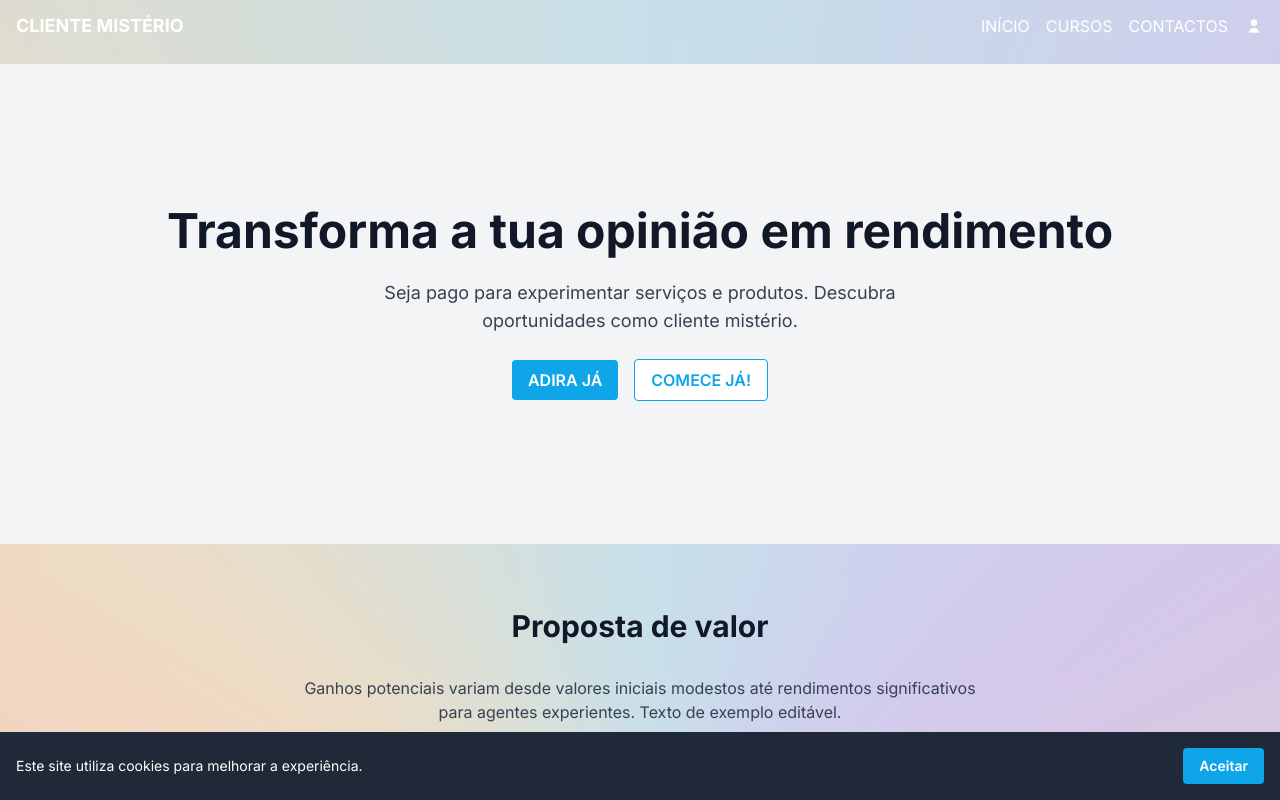
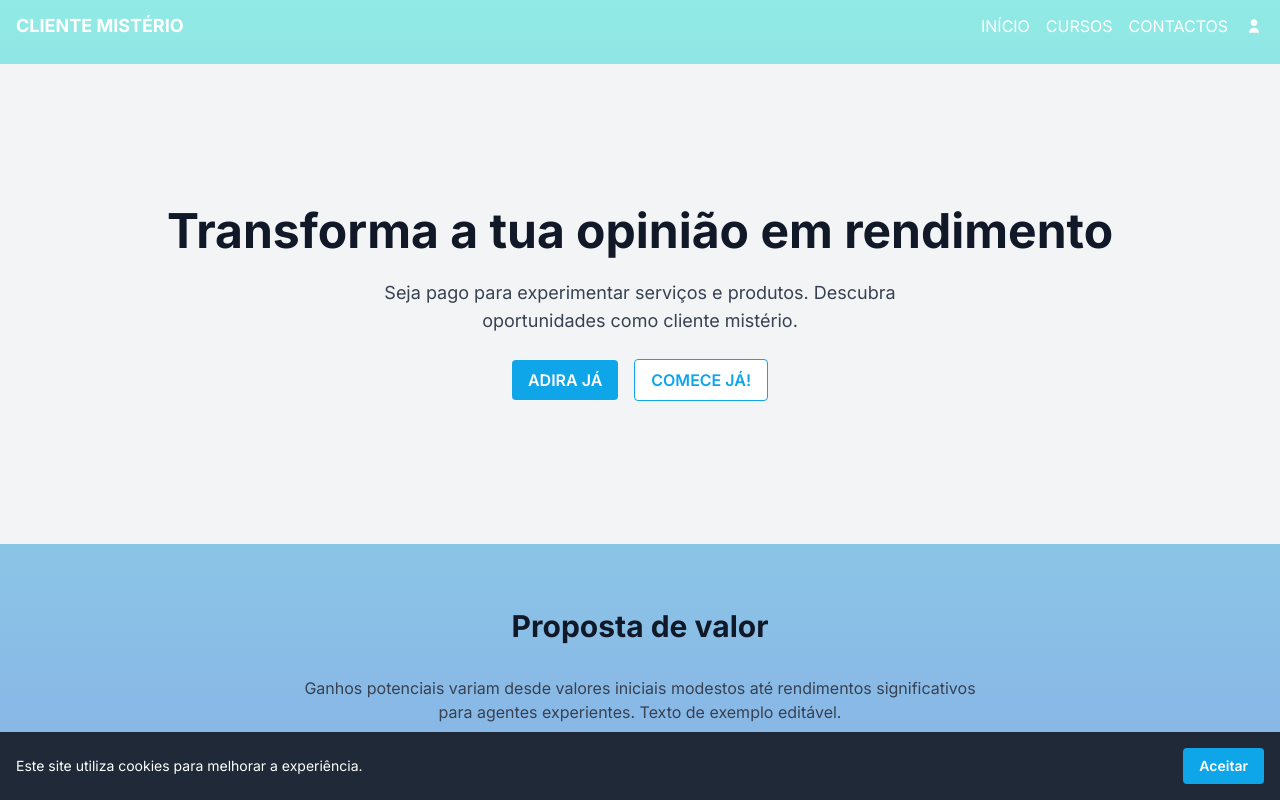
Before and after one commit to msantos51/clientemisterio, a Next.js app: page / in a window 1280 px wide. Shown: the top 800 px of the page. Built offline with nearby package versions, Linux system fonts and the light colour scheme.

Commit message:
fix: remove animated background

```diff
--- a/src/app/(site)/layout.tsx
+++ b/src/app/(site)/layout.tsx
@@ -1,24 +1,22 @@
-import '../../styles/globals.css';
-import { Inter } from 'next/font/google';
-import Header from '../../components/Header';
-import Footer from '../../components/Footer';
-import CookieBar from '../../components/CookieBar';
+import '../../styles/globals.css'; // Importa os estilos globais
+import { Inter } from 'next/font/google'; // Importa a fonte Inter do Google
+import Header from '../../components/Header'; // Importa o componente de cabeçalho
+import Footer from '../../components/Footer'; // Importa o componente de rodapé
+import CookieBar from '../../components/CookieBar'; // Importa a barra de cookies
 
 // Fonte principal do site
 const inter = Inter({ subsets: ['latin'] });
 
-// Layout raiz com cabeçalho, rodapé e fundo animado
+// Layout raiz com cabeçalho, rodapé e fundo estático
 export default function RootLayout({ children }: { children: React.ReactNode }) {
   return (
     <html lang="pt">
+      {/* Aplica a fonte Inter e renderiza os elementos principais */}
       <body className={inter.className}>
-        {/* Contêiner com fundo animado */}
-        <div className="animated-background">
-          <Header />
-          <main className="pt-16">{children}</main>
-          <Footer />
-          <CookieBar />
-        </div>
+        <Header /> {/* Cabeçalho exibido no topo */}
+        <main className="pt-16">{children}</main> {/* Conteúdo variável com espaço superior */}
+        <Footer /> {/* Rodapé com informações adicionais */}
+        <CookieBar /> {/* Aviso de cookies obrigatório */}
       </body>
     </html>
   );
--- a/src/styles/globals.css
+++ b/src/styles/globals.css
@@ -11,77 +11,11 @@ html, body {
   padding: 0;
   /* Garante altura mínima sem bloquear a rolagem */
   min-height: 100vh;
-  /* Aplica o gradiente pastel de fundo */
-  background: linear-gradient(135deg, #ffe8f3, #d9f3ff);
+  /* Aplica o gradiente vertical azul como fundo estático */
+  background: #7F7FD5; /* cor de fallback para navegadores antigos */
+  background: -webkit-linear-gradient(to bottom, #91EAE4, #86A8E7, #7F7FD5); /* suporte para Chrome 10-25 e Safari 5.1-6 */
+  background: linear-gradient(to bottom, #91EAE4, #86A8E7, #7F7FD5); /* padrão moderno (W3C, IE 10+, Edge, Firefox 16+, Chrome 26+, Opera 12+, Safari 7+) */
   /* Impede rolagem horizontal mantendo a vertical */
   overflow-x: hidden;
   overflow-y: auto;
 }
-
-/* Contêiner responsável pelo fundo animado */
-.animated-background {
-  position: relative;
-  z-index: 0; /* Cria contexto de empilhamento para o fundo animado */
-  width: 100%;
-  min-height: 100vh; /* Preenche a altura da janela para evitar segunda barra de rolagem */
-  /* Bloqueia transbordo lateral e vertical das camadas animadas */
-  overflow: hidden;
-  /* Gradiente radial suave sobreposto ao fundo */
-  background: radial-gradient(circle, rgba(255, 255, 255, 0.2), rgba(0, 0, 0, 0.1));
-}
-
-/* Camadas giratórias para criar o efeito de brilho */
-.animated-background::before,
-.animated-background::after {
-  content: "";
-  position: absolute;
-  top: 50%;
-  left: 50%;
-  width: 200%;
-  height: 200%;
-  background: conic-gradient(
-    from 0deg,
-    #ff9aa2,
-    #ffb7b2,
-    #ffdac1,
-    #e2f0cb,
-    #a2e4ff,
-    #c9afff,
-    #ffb7b2,
-    #ff9aa2
-  );
-  transform: translate(-50%, -50%);
-  animation: rotate 8s linear infinite;
-  filter: blur(50px);
-  opacity: 0.8;
-  z-index: -1; /* Posiciona o brilho atrás do conteúdo */
-  pointer-events: none; /* Permite interação com os elementos acima */
-}
-
-/* Segunda camada giratória para maior profundidade */
-.animated-background::after {
-  width: 180%;
-  height: 180%;
-  animation: rotate-reverse 10s linear infinite;
-  opacity: 0.6;
-}
-
-/* Animação de rotação no sentido horário */
-@keyframes rotate {
-  0% {
-    transform: translate(-50%, -50%) rotate(0deg);
-  }
-  100% {
-    transform: translate(-50%, -50%) rotate(360deg);
-  }
-}
-
-/* Animação de rotação no sentido anti-horário */
-@keyframes rotate-reverse {
-  0% {
-    transform: translate(-50%, -50%) rotate(0deg);
-  }
-  100% {
-    transform: translate(-50%, -50%) rotate(-360deg);
-  }
-}
```
